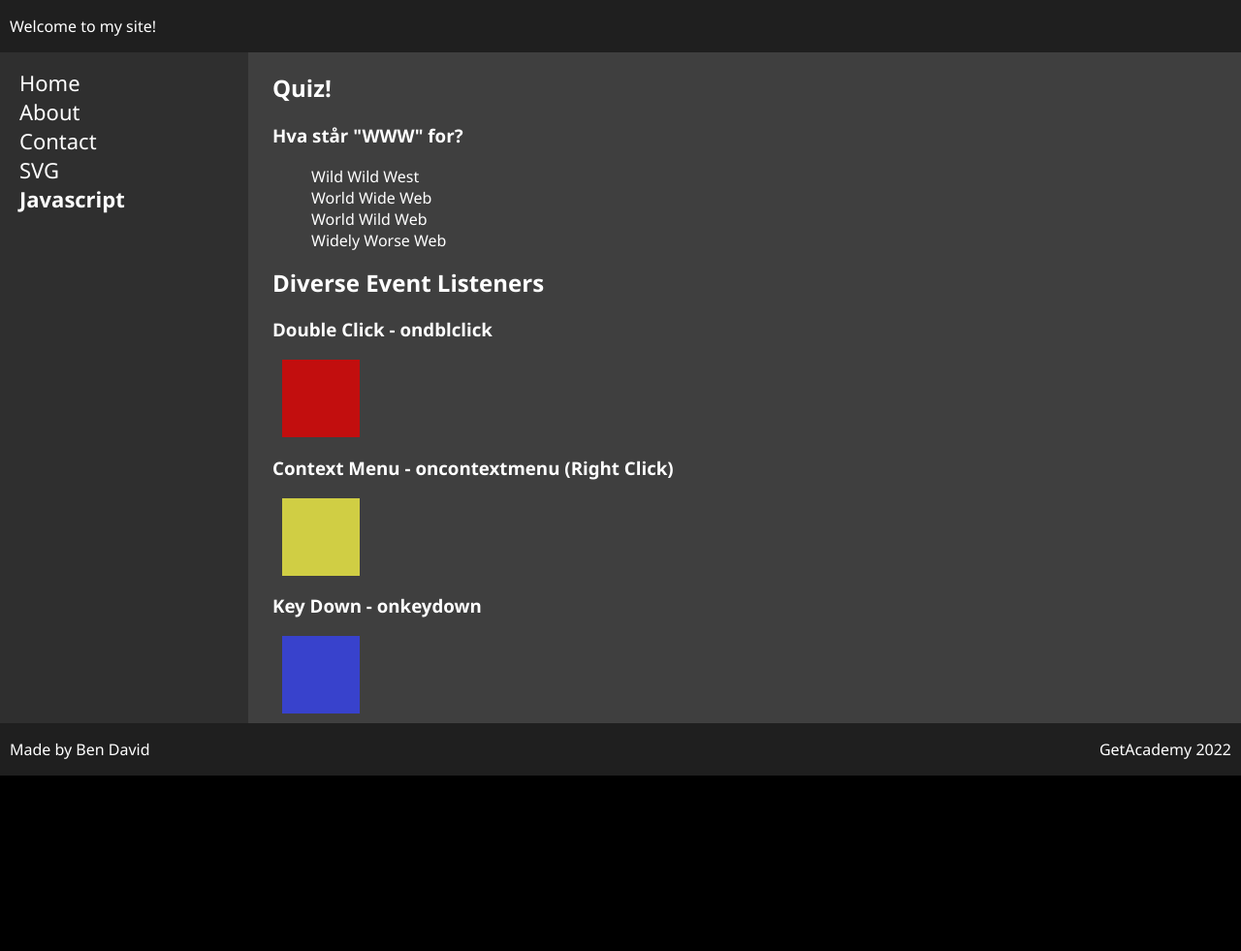
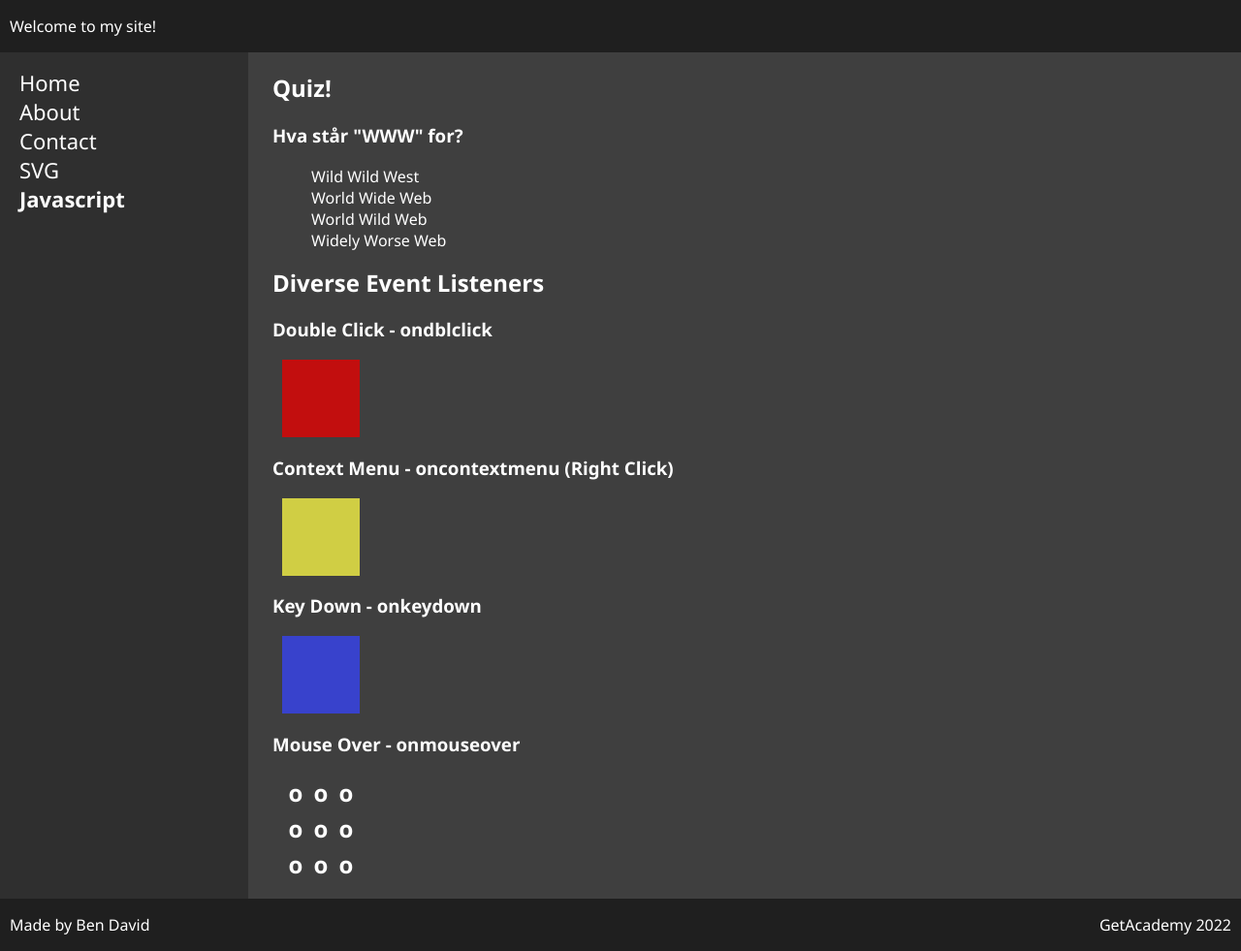
Before and after one commit to bendavidle/Getacademy, a plain HTML site: page Moodle/javascript.html in a window 1280 px wide. Shown: the whole page at 97% size. Before the commit the page ends 800 px from the top, so only its background shows below. Drawn offline with Linux system fonts and the light colour scheme.

Commit message:
Added Mouse Over Event to Javascript Page

```diff
--- a/Moodle/CSS/grids.css
+++ b/Moodle/CSS/grids.css
@@ -59,7 +59,7 @@ a {
 	grid-column: 2 / 3;
 	grid-row: 2 / 3;
 	background-color: #3f3f3f;
-	padding: 0 25px 0 25px;
+	padding: 0 25px 2vh 25px;
 
 	text-align: left;
 }
@@ -123,3 +123,13 @@ a {
 	grid-column: 2 / span 1;
 	grid-row: 2 / span 1;
 }
+
+#table {
+	margin-left: 10px;
+	height: 10vh;
+	width: 10vh;
+	float: left;
+	font-weight: bold;
+	font-size: 24px;
+	text-align: center;
+}
--- a/Moodle/Js/eventListeners.js
+++ b/Moodle/Js/eventListeners.js
@@ -1,14 +1,13 @@
 const cube = document.getElementById("double-click");
 const contextMenu = document.getElementById("context-menu");
 const keyDown = document.getElementById("key-down");
+const table = document.getElementById("table").children[0];
 
 cube.addEventListener("dblclick", function () {
 	let currentCubeColor = getComputedStyle(cube).backgroundColor;
 	let cubeSecondColor = "rgb(255, 255, 255)";
 
 	cube.style.backgroundColor = currentCubeColor !== cubeSecondColor ? cubeSecondColor : "rgb(194, 14, 14)";
-
-	console.log("test");
 });
 
 contextMenu.addEventListener("contextmenu", function () {
@@ -19,3 +18,14 @@ keyDown.addEventListener("keydown", function (e) {
 	let keyElement = keyDown.children[0];
 	keyElement.innerHTML = e.key;
 });
+
+for (let i = 0; i < table.children.length; i++) {
+	const row = table.children[i];
+	console.log(row);
+	for (let i = 0; i < row.children.length; i++) {
+		const cell = row.children[i];
+		cell.addEventListener("mouseover", function () {
+			this.innerText = this.innerText == "o" ? "x" : "o";
+		});
+	}
+}
--- a/Moodle/javascript.html
+++ b/Moodle/javascript.html
@@ -42,6 +42,24 @@
 					<div class="rectangle blue" id="key-down" tabindex="0">
 						<span></span>
 					</div>
+					<h3>Mouse Over - onmouseover</h3>
+					<table id="table">
+						<tr>
+							<td>o</td>
+							<td>o</td>
+							<td>o</td>
+						</tr>
+						<tr>
+							<td>o</td>
+							<td>o</td>
+							<td>o</td>
+						</tr>
+						<tr>
+							<td>o</td>
+							<td>o</td>
+							<td>o</td>
+						</tr>
+					</table>
 				</div>
 			</div>
 			<footer class="footer">
```
